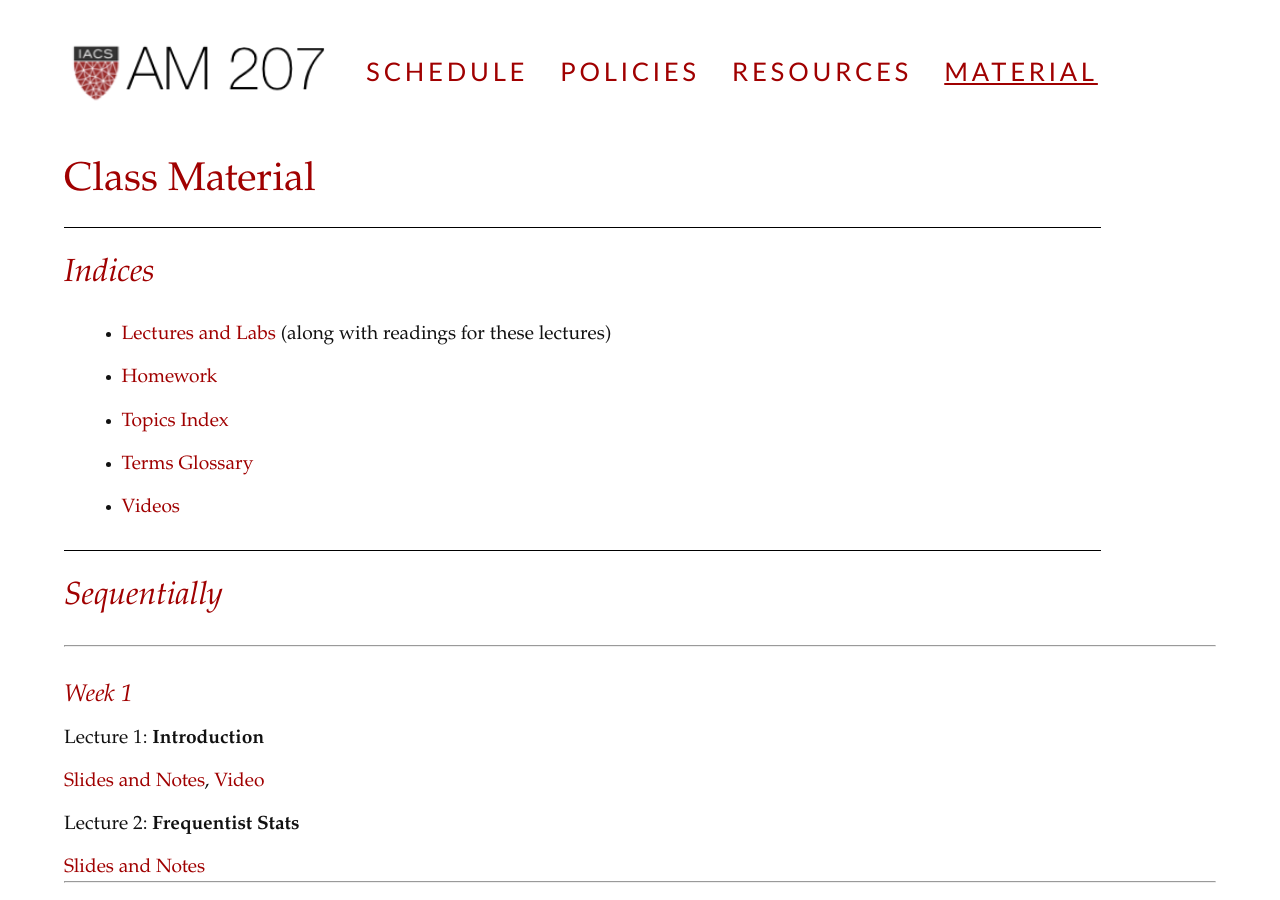
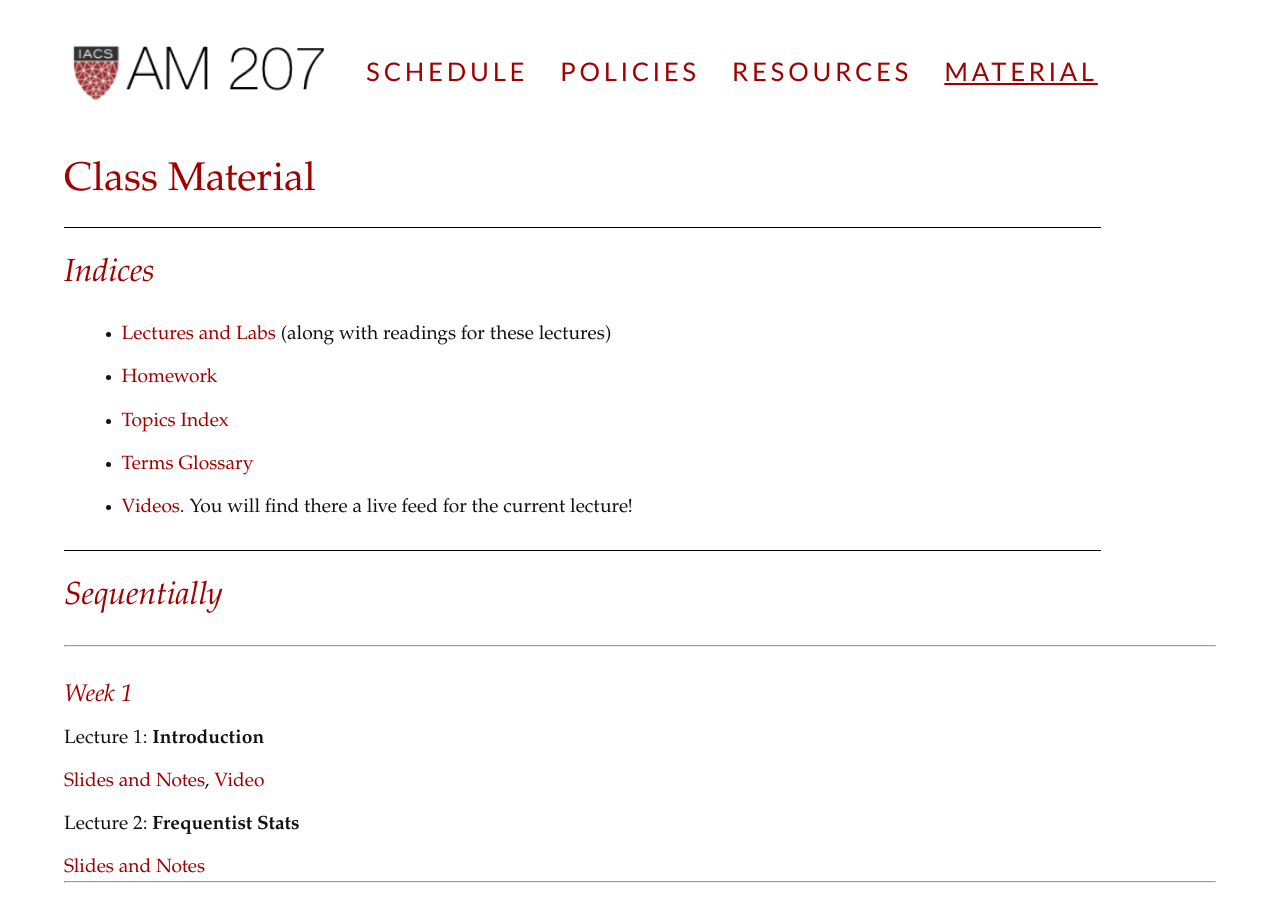
Before and after one commit to namwkim/2017, a Jekyll site: the page built from material.md, in a window 1280 px wide. Built offline with Jekyll 4.4.1, drawn with Linux system fonts in a browser that asks for light colours; nearby versions of some CDN libraries.

Commit message:
updated videos

```diff
--- a/material.md
+++ b/material.md
@@ -12,7 +12,7 @@
 - [Homework](homework/)
 - [Topics Index](topics.html)
 - [Terms Glossary](terms.html)
-- [Videos](https://canvas.harvard.edu/courses/26238/external_tools/22940)
+- [Videos](https://matterhorn.dce.harvard.edu/engage/ui/index.html#/2017/02/24932). You will find there a live feed for the current lecture!
 
 ## Sequentially
 
```
